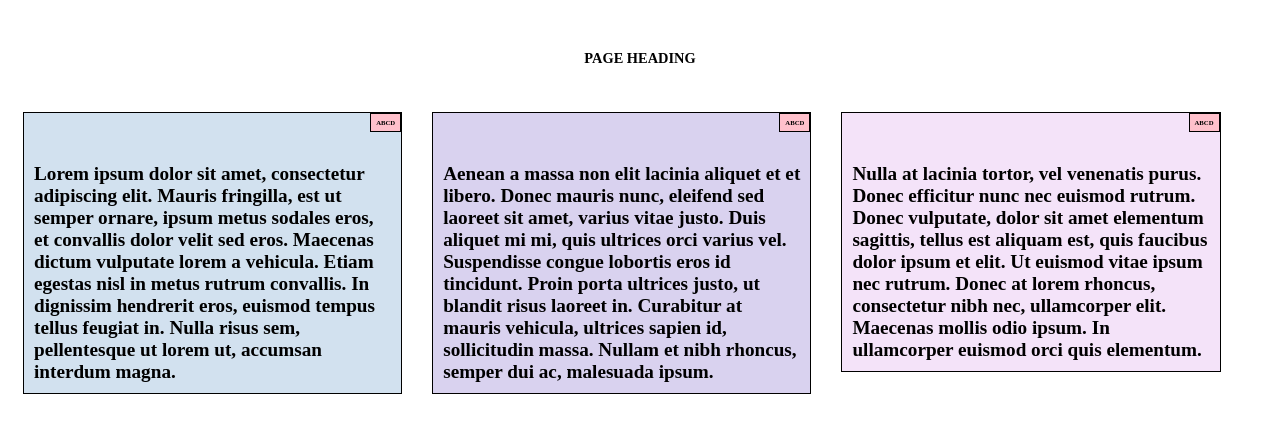
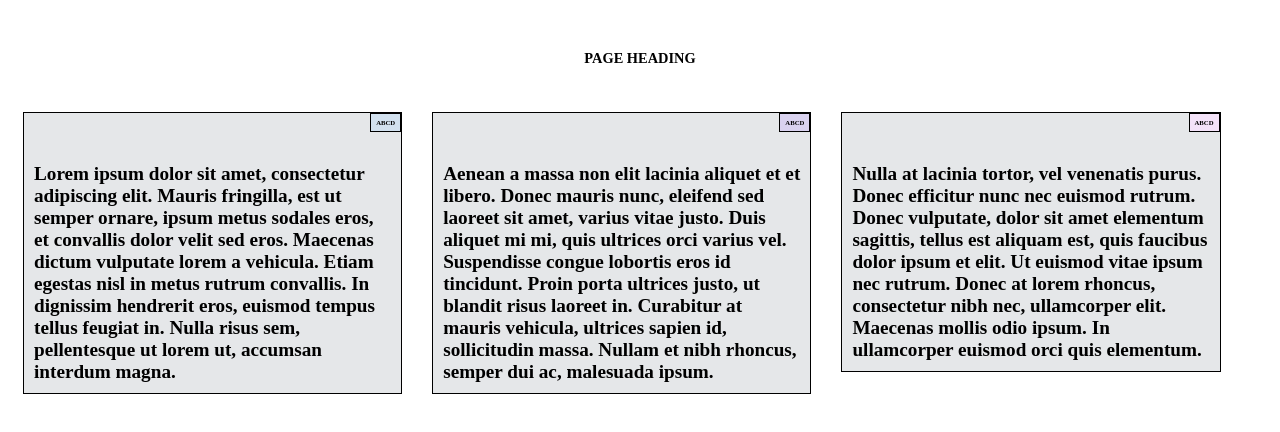
Before and after one commit to Shiristy60/coursera_assignment, a plain HTML site: page index.html in a window 1280 px wide. Drawn offline with Linux system fonts and the light colour scheme.

Commit message:
third commit

```diff
--- a/css/index.css
+++ b/css/index.css
@@ -71,17 +71,18 @@ h1{
 }
 
 .col1, .col2, .col3{
+	background-color: #E5E7E9;
 	position: relative;
 }
 
-.section > div > .col1{
+.section > div > .col1 .title{
 	background-color:#D2E1EF;
 }
 
-.section > div > .col2{
+.section > div > .col2 .title{
 	background-color:#D9D2EF
 }
 
-.section > div > .col3{
+.section > div > .col3 .title{
 	background-color:#F4E3F9;
 }
```
